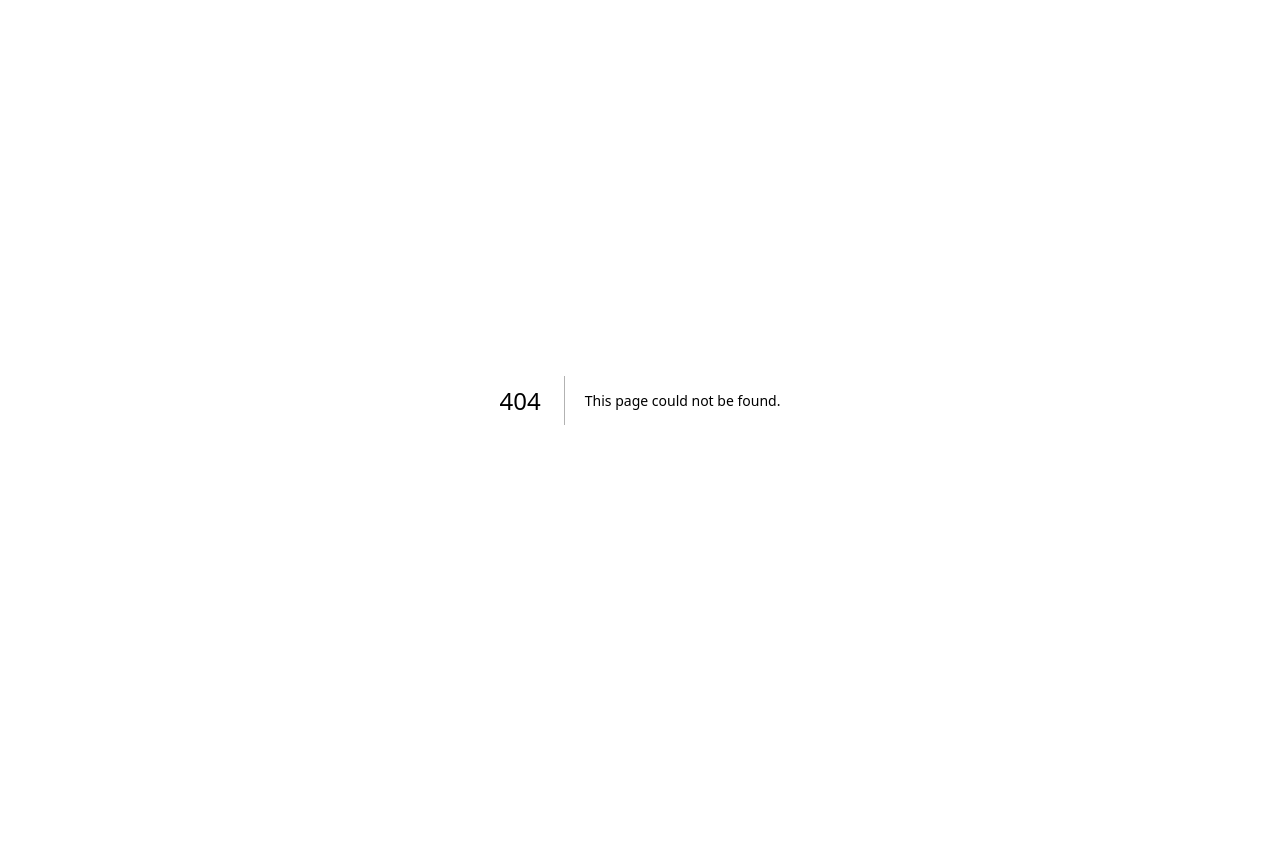
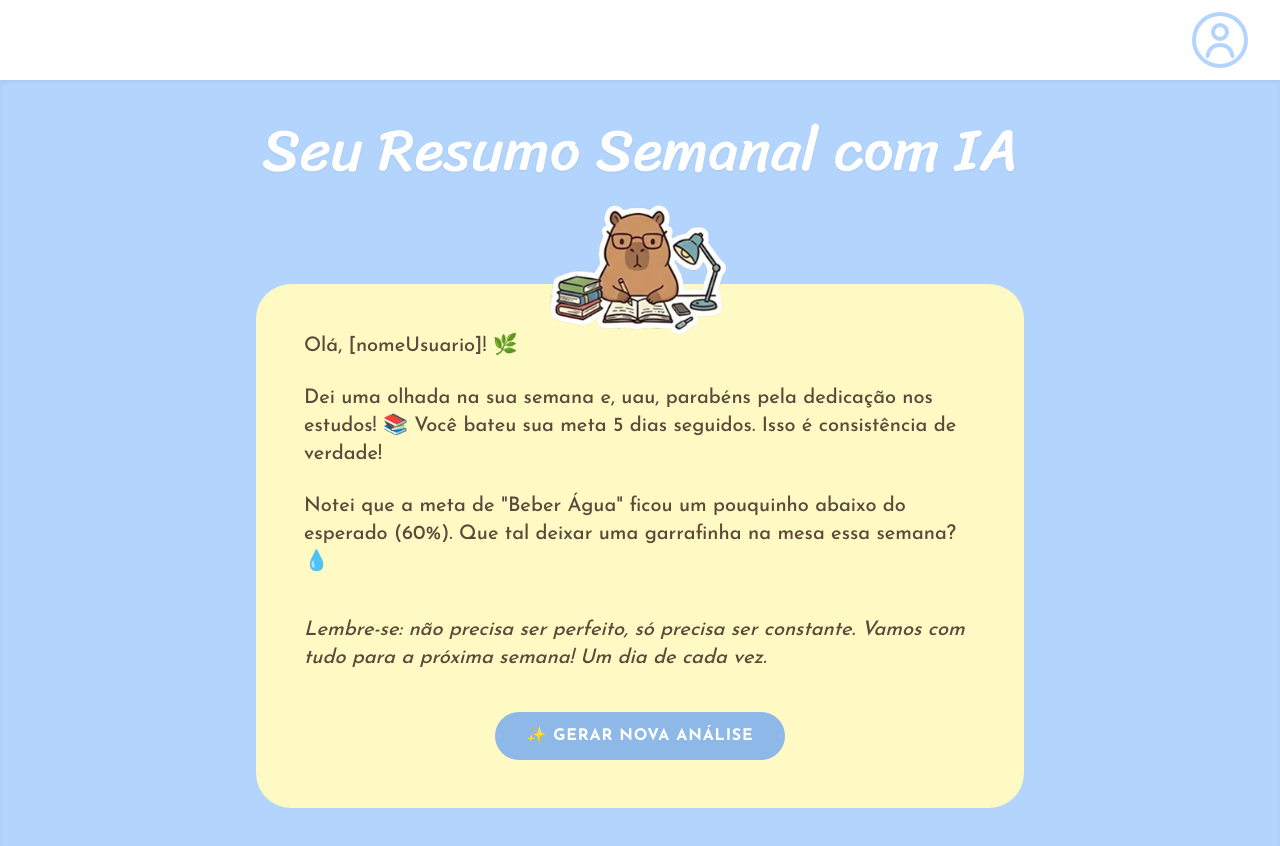
Before and after one commit to Saraingridsousa/Daylist_WebApp, a Next.js app: page /relatorio in a window 1280 px wide. Before the commit this address had no page. Before the commit the page ends 800 px from the top, so only its background shows below. Built offline with nearby package versions, Linux system fonts and the light colour scheme.

Commit message:
cria pagina de relatorio de IA

```diff
--- a/app/layout.tsx
+++ b/app/layout.tsx
@@ -1,8 +1,14 @@
 import type { Metadata } from "next";
-import { Inter } from "next/font/google";
+import { Josefin_Sans } from "next/font/google";
 import "./globals.css";
+import { Sriracha } from 'next/font/google';
 
-const inter = Inter({ subsets: ["latin"] });
+const josefinSans = Josefin_Sans({ subsets: ["latin"] });
+const sriracha = Sriracha({
+  weight: '400',
+  subsets: ['latin'],
+  variable: '--font-sriracha',
+});
 
 export const metadata: Metadata = {
   title: "Daylist WebApp",
@@ -15,8 +21,8 @@ export default function RootLayout({
   children: React.ReactNode;
 }>) {
   return (
-    <html lang="pt-BR">
-      <body className={inter.className}>{children}</body>
+    <html lang="pt-br" className={sriracha.variable}>
+        <body className={josefinSans.className}>{children}</body>
     </html>
   );
 }
--- /dev/null
+++ b/app/relatorio/page.tsx
@@ -0,0 +1,75 @@
+'use client';
+import React, { useState, useRef, useEffect } from 'react';
+import Image from 'next/image';
+
+export default function Relatorio() {
+return (
+    <main className="min-h-screen bg-white flex flex-col items-center">
+        {/* Header */}
+        {/* <div className="w-full flex justify-end py-2 px-40">
+            <div className="w-12 h-12 rounded-full border-2 border-blue-200 flex items-center justify-center overflow-hidden bg-gray-50">
+                <span className="text-gray-300 text-3xl">👤</span>
+            </div>
+        </div> */}
+        <header className="bg-white px-8 py-3 flex items-center justify-end w-full">
+            <div className="w-14 h-14 rounded-full border-4 border-[#b3d4fc] flex items-center justify-center">
+                <svg
+                    aria-hidden
+                    width="56"
+                    height="56"
+                    viewBox="0 0 24 24"
+                    fill="none"
+                    stroke="#b3d4fc"
+                    strokeWidth="2"
+                    strokeLinecap="round"
+                    strokeLinejoin="round"
+                >
+                    <circle cx="12" cy="8" r="3.5" />
+                    <path d="M5.75 20c.55-3.4 2.83-5.5 6.25-5.5s5.7 2.1 6.25 5.5" />
+                </svg>
+            </div>
+        </header>
+        <div className="w-full bg-[#b3d4fc] p-10 flex flex-col items-center relative shadow-inner overflow-visible">
+            <h1 className={`font-[family-name:var(--font-sriracha)] text-white text-5xl md:text-6xl text-center mb-16 drop-shadow-sm`}>
+                Seu Resumo Semanal com IA
+            </h1>
+            <div className="mt-10 bg-[#fff9c4] rounded-[35px] p-8 md:p-12 relative w-full max-w-3xl">
+                <div className="absolute -top-24 left-1/2 -translate-x-1/2 w-52 h-52 z-20">
+                    <Image
+                        src="/assets/capivara_estudando.png"
+                        alt="Capivara Estudando"
+                        width={200}
+                        height={200}
+                        className="object-contain"
+                    />
+                </div>
+
+                {/* Texto do Relatório */}
+                <div className="space-y-6 text-[#5a4a3a] text-lg md:text-xl leading-relaxed font-medium">
+                    <p>Olá, [nomeUsuario]! 🌿</p>
+
+                    <p>
+                        Dei uma olhada na sua semana e, uau, parabéns pela dedicação nos estudos! 📚
+                        Você bateu sua meta 5 dias seguidos. Isso é consistência de verdade!
+                    </p>
+
+                    <p>
+                        Notei que a meta de &quot;Beber Água&quot; ficou um pouquinho abaixo do esperado (60%).
+                        Que tal deixar uma garrafinha na mesa essa semana? 💧
+                    </p>
+
+                    <p className="pt-4 italic">
+                        Lembre-se: não precisa ser perfeito, só precisa ser constante. Vamos com tudo para a próxima semana! Um dia de cada vez.
+                    </p>
+                </div>
+
+                <div className="flex justify-center mt-10">
+                    <button className="bg-[#8db8e8] hover:bg-[#7aa7d7] text-white px-8 py-3 rounded-full font-bold tracking-wider flex items-center gap-2 transition-all active:scale-95">
+                        ✨ GERAR NOVA ANÁLISE
+                    </button>
+                </div>
+            </div>
+        </div>
+    </main>
+  );
+}
```
Also changed, not shown: public/assets/capivara_estudando.png (added).
